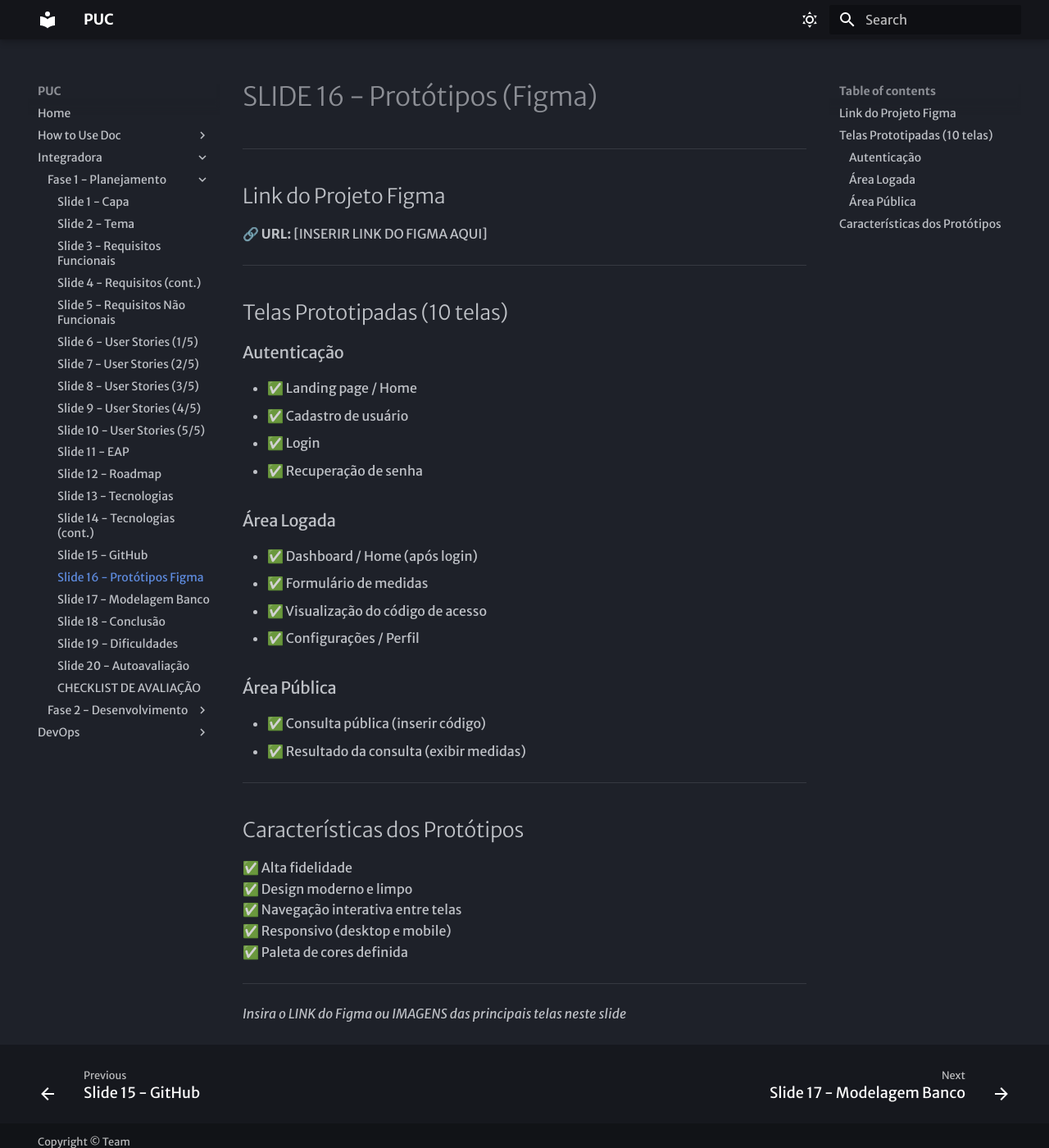
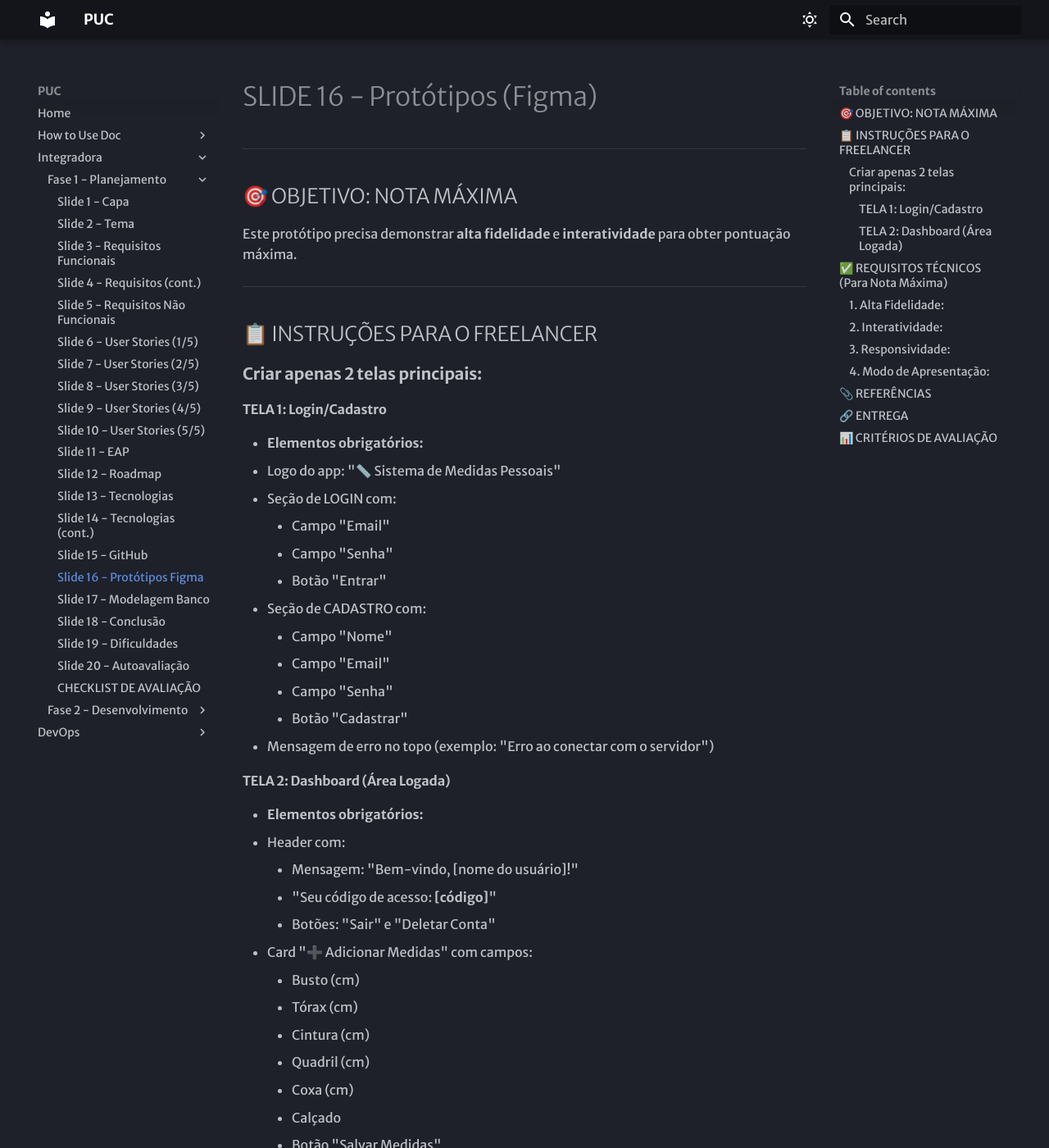
Before and after one commit to RicardoRumi/alv_doc, an MkDocs documentation site: the page built from docs/1-integradora/fase1/slide-16-prototipos.md, in a window 1280 px wide and 1400 px high. Shown: the whole window at 82% size. Built offline with MkDocs 1.6.1 and Material for MkDocs 9.7.7, drawn with Linux system fonts in a browser that asks for light colours; some web fonts are replaced; some of the changed text lies outside the part shown.

Commit message:
Update Figma prototype requirements with clear freelancer instructions

```diff
--- a/docs/1-integradora/fase1/slide-16-prototipos.md
+++ b/docs/1-integradora/fase1/slide-16-prototipos.md
@@ -2,40 +2,109 @@
 
 ---
 
-## Link do Projeto Figma
+## 🎯 OBJETIVO: NOTA MÁXIMA
 
-🔗 **URL:** [INSERIR LINK DO FIGMA AQUI]
+Este protótipo precisa demonstrar **alta fidelidade** e **interatividade** para obter pontuação máxima.
 
 ---
 
-## Telas Prototipadas (10 telas)
+## 📋 INSTRUÇÕES PARA O FREELANCER
 
-### Autenticação
-- ✅ Landing page / Home
-- ✅ Cadastro de usuário
-- ✅ Login
-- ✅ Recuperação de senha
+### **Criar apenas 2 telas principais:**
 
-### Área Logada
-- ✅ Dashboard / Home (após login)
-- ✅ Formulário de medidas
-- ✅ Visualização do código de acesso
-- ✅ Configurações / Perfil
+#### **TELA 1: Login/Cadastro**
+- **Elementos obrigatórios:**
+  - Logo do app: "📏 Sistema de Medidas Pessoais"
+  - Seção de LOGIN com:
+    - Campo "Email"
+    - Campo "Senha"
+    - Botão "Entrar"
+  - Seção de CADASTRO com:
+    - Campo "Nome"
+    - Campo "Email"
+    - Campo "Senha"
+    - Botão "Cadastrar"
+  - Mensagem de erro no topo (exemplo: "Erro ao conectar com o servidor")
 
-### Área Pública
-- ✅ Consulta pública (inserir código)
-- ✅ Resultado da consulta (exibir medidas)
+#### **TELA 2: Dashboard (Área Logada)**
+- **Elementos obrigatórios:**
+  - Header com:
+    - Mensagem: "Bem-vindo, [nome do usuário]!"
+    - "Seu código de acesso: **[código]**"
+    - Botões: "Sair" e "Deletar Conta"
+  - Card "➕ Adicionar Medidas" com campos:
+    - Busto (cm)
+    - Tórax (cm)
+    - Cintura (cm)
+    - Quadril (cm)
+    - Coxa (cm)
+    - Calçado
+    - Botão "Salvar Medidas"
+  - Card "📊 Minhas Medidas" mostrando:
+    - Última medição salva com todos os valores
+    - Data/hora do registro
+    - Botão "🗑️ Deletar"
+  - Card "🔍 Consultar por Código" com:
+    - Campo para digitar código
+    - Botão "Consultar"
 
 ---
 
-## Características dos Protótipos
+## ✅ REQUISITOS TÉCNICOS (Para Nota Máxima)
 
-✅ Alta fidelidade
-✅ Design moderno e limpo
-✅ Navegação interativa entre telas
-✅ Responsivo (desktop e mobile)
-✅ Paleta de cores definida
+### **1. Alta Fidelidade:**
+- ✅ Cores profissionais (sugestão: roxo/azul + contraste)
+- ✅ Fontes legíveis e hierarquia clara
+- ✅ Espaçamento consistente
+- ✅ Ícones quando apropriado
+- ✅ Sombras e bordas arredondadas (UI moderna)
+
+### **2. Interatividade:**
+- ✅ Botão "Entrar" → Navega para Tela 2 (Dashboard)
+- ✅ Botão "Cadastrar" → Navega para Tela 2 (Dashboard)
+- ✅ Botão "Sair" → Volta para Tela 1 (Login)
+- ✅ Todos os botões devem ter estado de hover/clique
+
+### **3. Responsividade:**
+- ✅ Criar versão DESKTOP (1920x1080)
+- ✅ Criar versão MOBILE (375x812)
+- ✅ Layout adaptável entre as versões
+
+### **4. Modo de Apresentação:**
+- ✅ Configurar fluxo de navegação automático
+- ✅ Começar pela Tela 1 (Login)
 
 ---
 
-*Insira o LINK do Figma ou IMAGENS das principais telas neste slide*
+## 📎 REFERÊNCIAS
+
+Veja os designs atuais implementados em:
+- **Login:** `assets/referencia-login.png`
+- **Dashboard:** `assets/referencia-dashboard.png`
+
+*Use como inspiração, mas crie um design ainda mais profissional*
+
+---
+
+## 🔗 ENTREGA
+
+**Fornecer:**
+1. Link público do Figma (com permissão de visualização)
+2. Link do "Prototype Mode" configurado
+3. Exportar PNG de ambas as telas (alta resolução)
+
+---
+
+## 📊 CRITÉRIOS DE AVALIAÇÃO
+
+| Critério | Peso |
+|----------|------|
+| Alta fidelidade visual | 35% |
+| Interatividade (protótipo navegável) | 30% |
+| Responsividade (desktop + mobile) | 20% |
+| Organização e clareza | 15% |
+
+---
+
+🎯 **TOTAL DE TELAS:** 4 (2 desktop + 2 mobile = 4 frames no Figma)
+⏱️ **TEMPO ESTIMADO:** 3-4 horas para um designer experiente
```
Also changed, not shown: docs/1-integradora/fase1/assets/README.md (added, +42 -0 lines).
